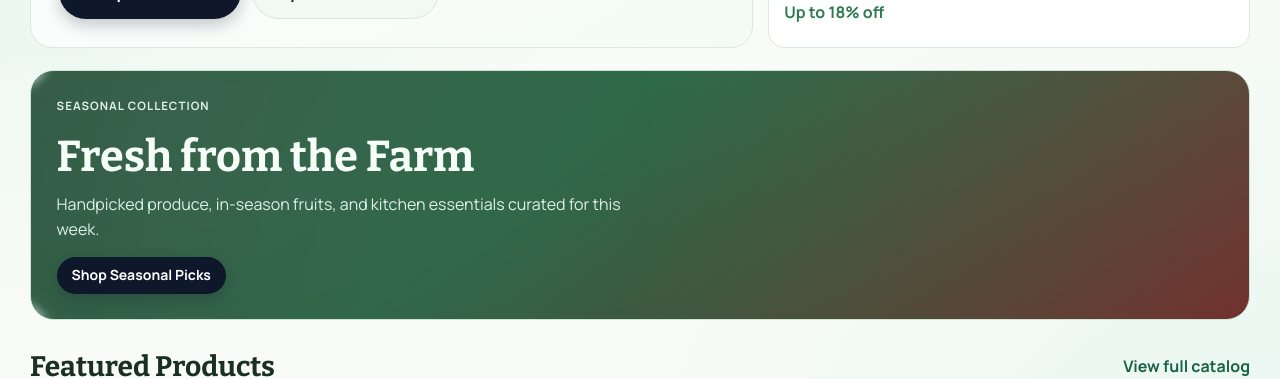
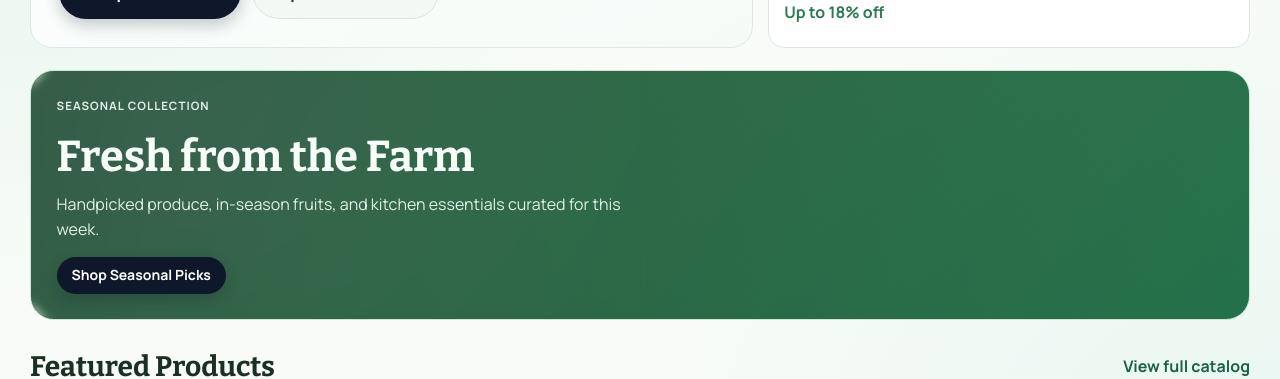
Before and after one commit to Green-Cart-Marketplace/Green-Cart, a Next.js app in the folder frontend/: page / in a window 1280 px wide. Shown: the part 426-805 px from the top of the page. Built offline with nearby package versions, Linux system fonts and the light colour scheme; no server answers.

Commit message:
feat: create storefront CSS module for layout and component styling

```diff
--- a/frontend/app/storefront.module.css
+++ b/frontend/app/storefront.module.css
@@ -183,7 +183,7 @@
   background:
     linear-gradient(120deg, rgba(13, 46, 30, 0.72), rgba(27, 87, 58, 0.55)),
     radial-gradient(circle at 10% 20%, rgba(255, 255, 255, 0.25), transparent 45%),
-    linear-gradient(140deg, #82c99b, #5fb67f 42%, #db0320 100%);
+    linear-gradient(140deg, #82c99b, #5fb67f 42%, #2e8f5d 100%);
   border: 1px solid #cde5d4;
   display: grid;
   align-items: center;
```
